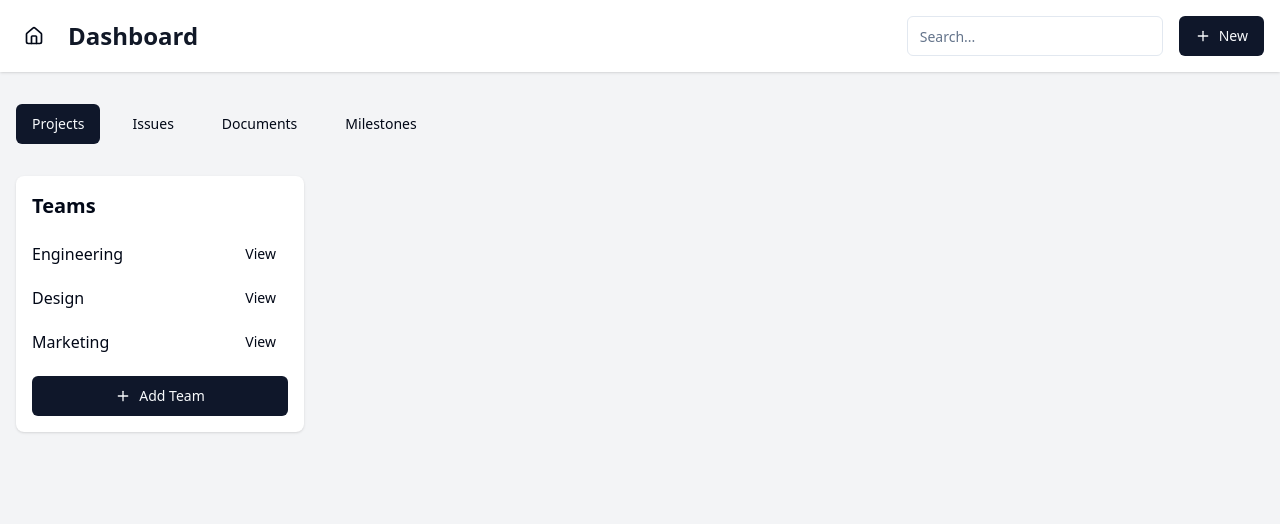
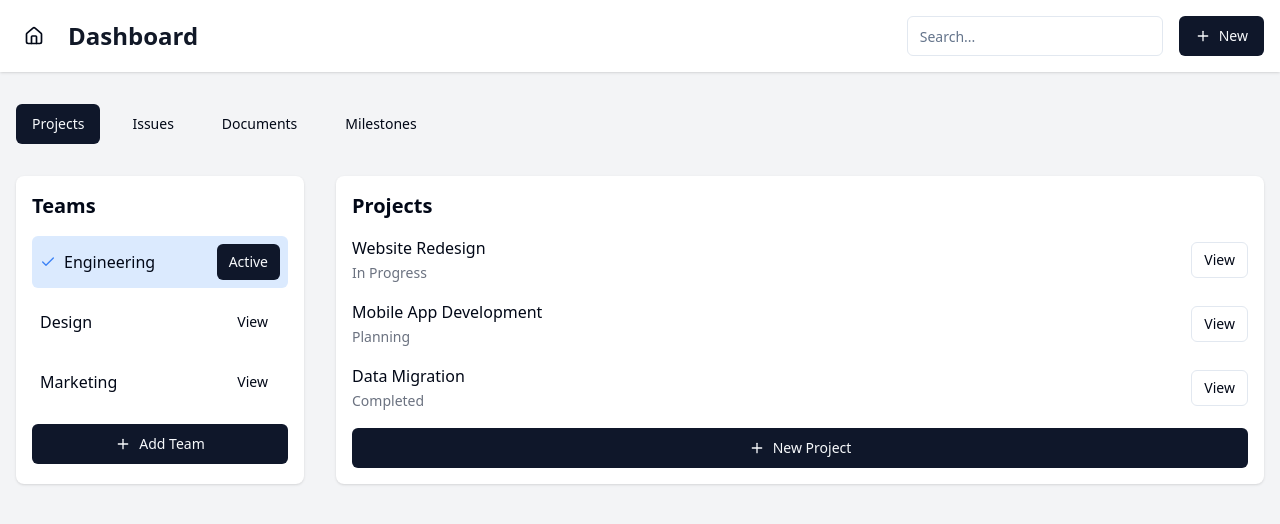
Before and after one commit to GPT-Engineer-App/linear-ecosystem-hub, a React (Vite) app: page /dashboard in a window 1280 px wide. Shown: the top 524 px of the page. Built offline with nearby package versions, Linux system fonts and the light colour scheme.

Commit message:
GPT Engineer Update [skip gpt_engineer]

```diff
--- a/src/components/TeamList.jsx
+++ b/src/components/TeamList.jsx
@@ -1,6 +1,6 @@
 import { useState } from "react";
 import { Button } from "@/components/ui/button";
-import { Plus } from "lucide-react";
+import { Plus, Check } from "lucide-react";
 import ProjectList from "./ProjectList";
 import ProjectView from "./ProjectView";
 import IssueList from "./IssueList";
@@ -28,7 +28,7 @@ const TeamList = ({
     { id: 2, name: "Design" },
     { id: 3, name: "Marketing" },
   ]);
-  const [selectedTeam, setSelectedTeam] = useState(null);
+  const [selectedTeam, setSelectedTeam] = useState(teams[0].id);
 
   const handleTeamSelect = (teamId) => {
     setSelectedTeam(teamId);
@@ -40,10 +40,26 @@ const TeamList = ({
         <h2 className="text-xl font-semibold mb-4">Teams</h2>
         <ul className="space-y-2">
           {teams.map((team) => (
-            <li key={team.id} className="flex items-center justify-between">
-              <span>{team.name}</span>
-              <Button variant="ghost" size="sm" onClick={() => handleTeamSelect(team.id)}>
-                View
+            <li
+              key={team.id}
+              className={`flex items-center justify-between p-2 rounded-md ${
+                selectedTeam === team.id
+                  ? "bg-blue-100 dark:bg-blue-900"
+                  : "hover:bg-gray-100 dark:hover:bg-gray-700"
+              }`}
+            >
+              <span className="flex items-center">
+                {selectedTeam === team.id && (
+                  <Check className="h-4 w-4 mr-2 text-blue-500" />
+                )}
+                {team.name}
+              </span>
+              <Button
+                variant={selectedTeam === team.id ? "default" : "ghost"}
+                size="sm"
+                onClick={() => handleTeamSelect(team.id)}
+              >
+                {selectedTeam === team.id ? "Active" : "View"}
               </Button>
             </li>
           ))}
```
